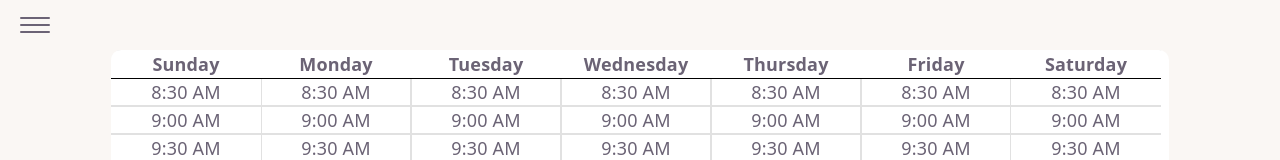
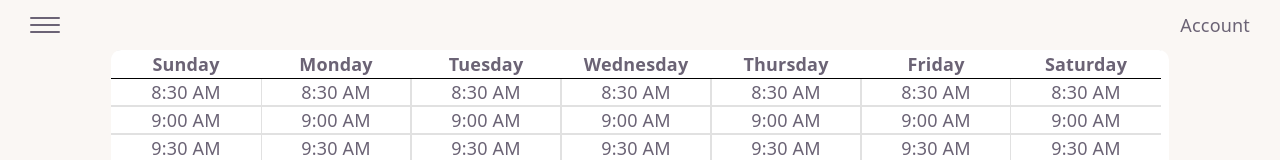
Before and after one commit to aidanmonty99/availabilitypicker, a React (Vite) app: page / in a window 1280 px wide. Shown: the top 160 px of the page. Built offline with nearby package versions, Linux system fonts and the light colour scheme.

Commit message:
account button and stylings

```diff
--- /dev/null
+++ b/src/Account.tsx
@@ -0,0 +1,13 @@
+import "./App.css";
+import * as constants from "./constants.ts";
+import { useRef, useState, useEffect } from "react";
+
+function Account() {
+  return (
+    <>
+      <a id="account">Account</a>
+    </>
+  );
+}
+
+export default Account;
--- a/src/App.css
+++ b/src/App.css
@@ -9,7 +9,10 @@
 
 #menu {
   width: 30px;
-  margin-left: 20px;
+  margin-left: 30px;
+  &:hover {
+    cursor: pointer;
+  }
 }
 
 .menu-bar {
@@ -22,6 +25,14 @@
 .menu-space {
   height: 5px;
   width: 100%;
+}
+
+#account {
+  margin-right: 30px;
+  &:hover {
+    cursor: pointer;
+    text-decoration: underline;
+  }
 }
 
 #center {
@@ -46,12 +57,12 @@
 }
 
 .calendar-wrapper {
-  border-radius: 10px;
   max-height: 90vh;
   overflow: hidden;
 }
 
 .calendar {
+  border-radius: 10px;
   flex-direction: column;
   display: flex;
   align-items: center; /* Centers the tr elements horizontally */
--- a/src/App.tsx
+++ b/src/App.tsx
@@ -2,12 +2,14 @@ import { useState } from "react";
 import "./App.css";
 import Calendar from "./Calendar.tsx";
 import Menu from "./Menu.tsx";
+import Account from "./Account.tsx";
 
 function App() {
   return (
     <>
       <section id="top">
         <Menu />
+        <Account />
       </section>
       <section id="center">
         <Calendar />
```
